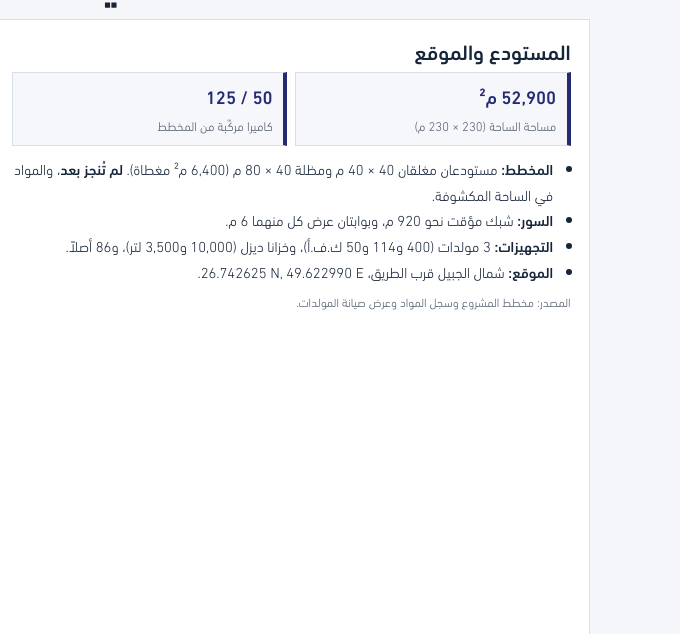
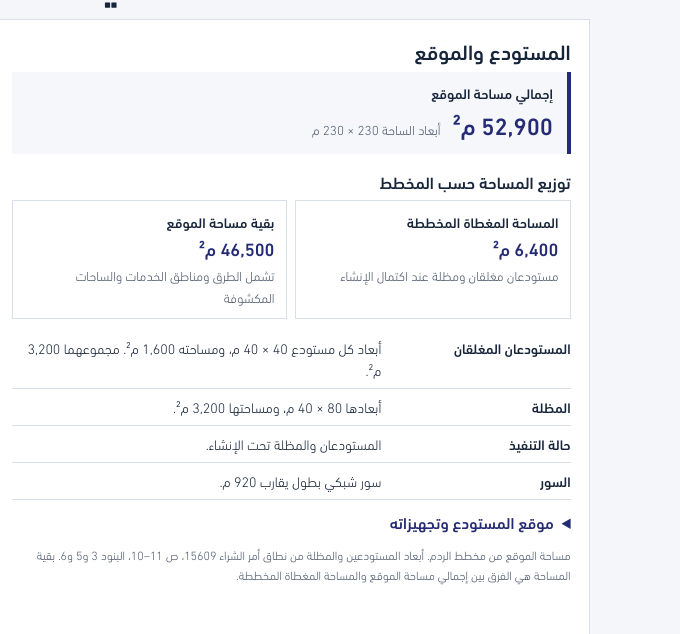
Before and after one commit to arahman1700/jubail-report, a plain HTML site: page index.html in a window 1280 px wide. Shown: the part 250-884 px from the top of the page, 600-1280 px from the left. Drawn offline with Linux system fonts and the light colour scheme.

Commit message:
Clarify warehouse construction status and site area breakdown

```diff
--- a/index.html
+++ b/index.html
@@ -35,18 +35,24 @@
 <section class="box summary-block site-block" id="site" aria-labelledby="site-title">
  <h2 id="site-title">المستودع والموقع</h2>
  <div class="site-grid">
-  <div>
-   <div class="site-metrics">
-    <div><b><bdi>52,900</bdi> م²</b><span>مساحة الساحة (<bdi>230 × 230</bdi> م)</span></div>
-    <div><b><bdi>50</bdi> / <bdi>125</bdi></b><span>كاميرا مركّبة من المخطط</span></div>
-   </div>
-   <ul class="site-list">
-    <li><b>المخطط:</b> مستودعان مغلقان <bdi>40 × 40</bdi> م ومظلة <bdi>80 × 40</bdi> م (<bdi>6,400</bdi> م² مغطاة). <b>لم تُنجز بعد</b>، والمواد في الساحة المكشوفة.</li>
-    <li><b>السور:</b> شبك مؤقت نحو <bdi>920</bdi> م، وبوابتان عرض كل منهما <bdi>6</bdi> م.</li>
-    <li><b>التجهيزات:</b> <bdi>3</bdi> مولدات (<bdi>400</bdi> و<bdi>114</bdi> و<bdi>50</bdi> ك.ف.أ)، وخزانا ديزل (<bdi>10,000</bdi> و<bdi>3,500</bdi> لتر)، و<bdi>86</bdi> أصلاً.</li>
-    <li><b>الموقع:</b> شمال الجبيل قرب الطريق، <bdi dir="ltr">26.742625 N, 49.622990 E</bdi>.</li>
-   </ul>
-   <p class="src-note">المصدر: مخطط المشروع وسجل المواد وعرض صيانة المولدات.</p>
+  <div class="site-profile">
+   <dl class="site-area-total">
+    <dt>إجمالي مساحة الموقع</dt>
+    <dd><strong><bdi>52,900</bdi> م²</strong><span>أبعاد الساحة <bdi>230 × 230</bdi> م</span></dd>
+   </dl>
+   <h3>توزيع المساحة حسب المخطط</h3>
+   <dl class="site-area-split">
+    <div><dt>المساحة المغطاة المخططة</dt><dd><strong><bdi>6,400</bdi> م²</strong><span>مستودعان مغلقان ومظلة عند اكتمال الإنشاء</span></dd></div>
+    <div><dt>بقية مساحة الموقع</dt><dd><strong><bdi>46,500</bdi> م²</strong><span>تشمل الطرق ومناطق الخدمات والساحات المكشوفة</span></dd></div>
+   </dl>
+   <dl class="site-facts">
+    <div><dt>المستودعان المغلقان</dt><dd>أبعاد كل مستودع <bdi>40 × 40</bdi> م، ومساحته <bdi>1,600</bdi> م². مجموعهما <bdi>3,200</bdi> م².</dd></div>
+    <div><dt>المظلة</dt><dd>أبعادها <bdi>40 × 80</bdi> م، ومساحتها <bdi>3,200</bdi> م².</dd></div>
+    <div><dt>حالة التنفيذ</dt><dd>المستودعان والمظلة تحت الإنشاء.</dd></div>
+    <div><dt>السور</dt><dd>سور شبكي بطول يقارب <bdi>920</bdi> م.</dd></div>
+   </dl>
+   <details class="site-equipment"><summary>موقع المستودع وتجهيزاته</summary><p>يقع المستودع شمال الجبيل. تشمل تجهيزاته ثلاثة مولدات وخزاني ديزل، ويورد سجل الموقع <bdi>86</bdi> أصلاً. المصدر سجل المواد وعرض صيانة المولدات.</p></details>
+   <p class="src-note">مساحة الموقع من مخطط الردم. أبعاد المستودعين والمظلة من نطاق أمر الشراء <bdi>15609</bdi>، ص <bdi>10–11</bdi>، البنود <bdi>3</bdi> و<bdi>5</bdi> و<bdi>6</bdi>. بقية المساحة هي الفرق بين إجمالي مساحة الموقع والمساحة المغطاة المخططة.</p>
   </div>
   <div class="site-imgs">
    <figure><button type="button" class="zoom" data-img="assets/site-sketch.jpg" data-title="مخطط الساحة: مناطق التخزين والمستودعان والبوابات"><img src="assets/site-sketch.jpg" alt="مخطط الساحة"></button><figcaption>مخطط الساحة: مناطق التخزين والمستودعان والبوابات</figcaption></figure>
--- a/summary.css
+++ b/summary.css
@@ -1,10 +1,40 @@
 /* summary page v2 */
 .site-grid,.inc-grid{display:grid;grid-template-columns:minmax(0,1.15fr) minmax(0,1fr);gap:1rem;align-items:start}
-.site-metrics{display:grid;grid-template-columns:repeat(2,minmax(0,1fr));gap:.5rem;margin:.4rem 0 .6rem}
-.site-metrics div{background:#f6f7fb;border:1px solid var(--line);border-inline-start:4px solid var(--navy);padding:.5rem .65rem}
-.site-metrics b{display:block;color:var(--navy);font-size:1.15rem}
-.site-metrics span{font-size:.8rem;color:var(--muted)}
-.site-list{margin:.2rem 0;padding-inline-start:1.1rem;font-size:.92rem;line-height:1.75}
+.site-profile { min-width: 0; }
+.site-profile dl, .site-profile dd { margin: 0; }
+.site-profile .site-area-total {
+  margin: .4rem 0 1rem;
+  padding: .6rem .85rem;
+  background: #f6f7fb;
+  border-inline-start: 4px solid var(--navy);
+}
+.site-area-total dt, .site-area-split dt { font-size: .88rem; font-weight: 700; }
+.site-area-total dd { display: flex; flex-wrap: wrap; align-items: baseline; gap: .05rem .75rem; }
+.site-profile strong { color: var(--navy); white-space: nowrap; }
+.site-area-total strong { font-size: 1.5rem; }
+.site-area-total span, .site-area-split span { color: var(--muted); font-size: .83rem; }
+.site-equipment { margin-block: .55rem; }
+.site-equipment summary { cursor: pointer; color: var(--navy); font-weight: 700; }
+.site-equipment p { margin: .3rem 0; }
+.site-profile h3 { margin: 0 0 .4rem; font-size: 1.04rem; }
+.site-area-split { display: grid; grid-template-columns: repeat(2, minmax(0, 1fr)); gap: .55rem; }
+.site-area-split > div { padding: .6rem .7rem; border: 1px solid var(--line); }
+.site-area-split dd { display: grid; gap: .1rem; }
+.site-area-split strong { font-size: 1.13rem; }
+.site-profile .site-facts { margin-block-start: .65rem; }
+.site-facts > div {
+  display: grid;
+  grid-template-columns: minmax(7.8rem, 32%) minmax(0, 1fr);
+  gap: .15rem .65rem;
+  padding: .45rem 0;
+  border-block-end: 1px solid var(--line);
+  font-size: .88rem;
+  line-height: 1.55;
+}
+.site-facts dt { font-weight: 700; }
+@media (max-width: 450px) {
+  .site-area-split, .site-facts > div { grid-template-columns: 1fr; }
+}
 .src-note{font-size:.76rem;color:var(--muted);margin-top:.4rem}
 .site-imgs{display:grid;gap:.6rem}
 .site-imgs figure,.inc-fig{margin:0;background:#fff;border:1px solid var(--line)}
```
Also changed, not shown: index-en.html (+18 -12 lines).
